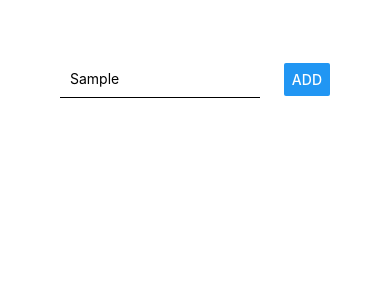
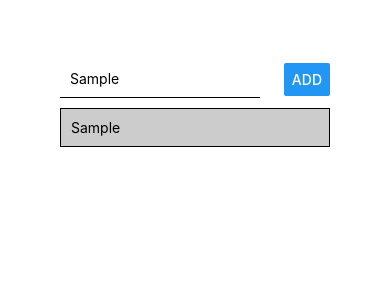
Before and after one commit to aaronharrison16/react-native-goals, a React Native app: screen / in a window 390 px wide. Both pictures are taken after typing "Sample" into the empty fields and a click on the button "ADD". Shown: the top 300 px of the page. Built offline with nearby package versions, Linux system fonts and the light colour scheme.

Commit message:
added handlers to allow for input to be rendered in a list

```diff
--- a/App.js
+++ b/App.js
@@ -1,13 +1,47 @@
-import React from "react";
-import { StyleSheet, Text, View, Button, TextInput } from "react-native";
+import React, { useState } from "react";
+import {
+  StyleSheet,
+  Text,
+  View,
+  Button,
+  TextInput,
+  FlatList
+} from "react-native";
 
 export default function App() {
+  const [enteredGoal, setEnteredGoal] = useState("");
+  const [courseGoals, setCourseGoals] = useState([]);
+
+  const goalInputHandler = enteredText => {
+    setEnteredGoal(enteredText);
+  };
+
+  const addGoalHandler = () => {
+    setCourseGoals(currentGoals => [
+      ...currentGoals,
+      { key: Math.random().toString(), value: enteredGoal }
+    ]);
+  };
+
   return (
     <View style={styles.screen}>
       <View style={styles.inputContainer}>
-        <TextInput placeholder="Course Goal" style={styles.input} />
-        <Button title="Add" />
+        <TextInput
+          placeholder="Course Goal"
+          style={styles.input}
+          onChangeText={goalInputHandler}
+          value={enteredGoal}
+        />
+        <Button title="Add" onPress={addGoalHandler} />
       </View>
+      <FlatList
+        data={courseGoals}
+        renderItem={itemData => (
+          <View style={styles.listItem}>
+            <Text>{itemData.item.value}</Text>
+          </View>
+        )}
+      />
     </View>
   );
 }
@@ -26,5 +60,12 @@
     borderBottomWidth: 1,
     padding: 10,
     width: 200
+  },
+  listItem: {
+    padding: 10,
+    marginTop: 10,
+    backgroundColor: "#ccc",
+    borderColor: "black",
+    borderWidth: 1
   }
 });
```
